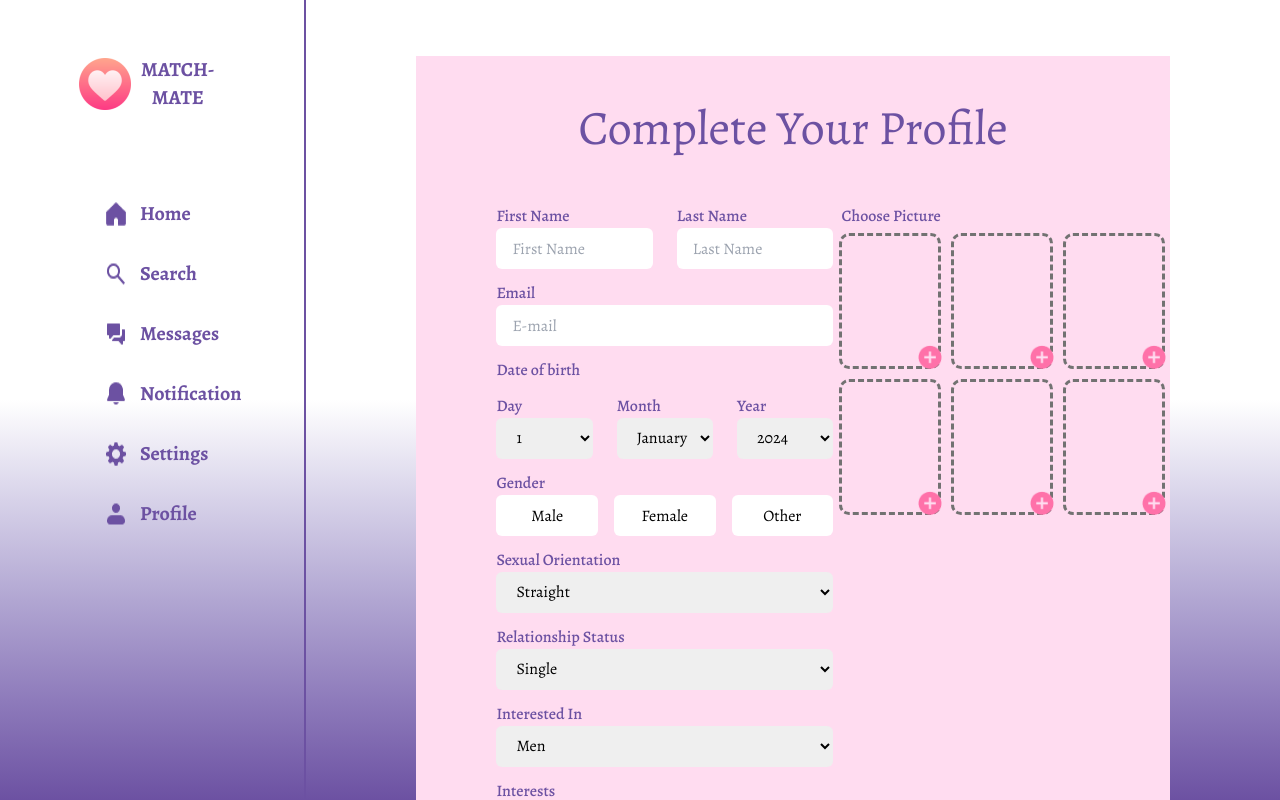
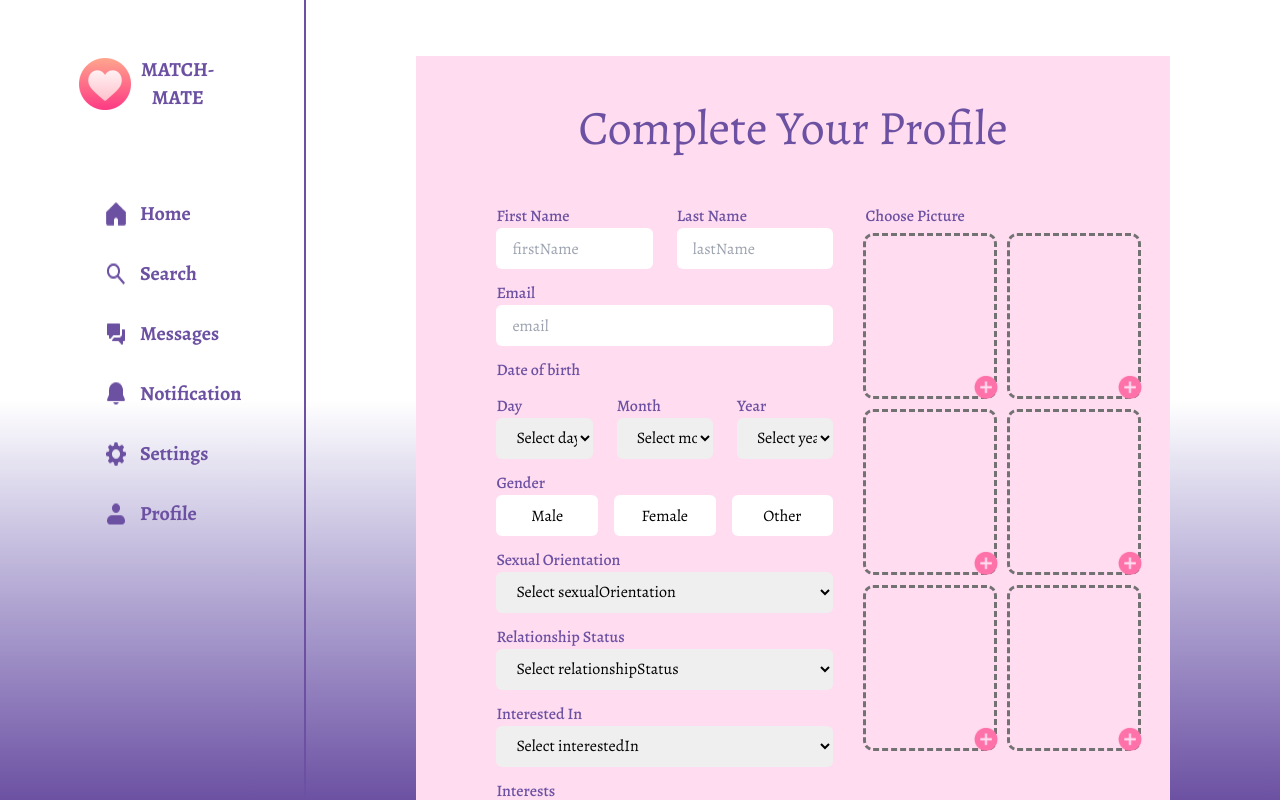
Before and after one commit to Avenged47/Web-Based-Dating-App, a React (Vite) app in the folder Frontend/: page /Dashboard in a window 1280 px wide. Built offline with nearby package versions, Linux system fonts and the light colour scheme; the HTML template or start-up script is replaced by a standard one.

Commit message:
form data

```diff
--- a/Frontend/src/components/UI/Preferences.jsx
+++ b/Frontend/src/components/UI/Preferences.jsx
@@ -1,24 +1,14 @@
 import { useState } from "react";
 
-function Preferences({ choices }) {
-  const [selectChoices, setSelectChoices] = useState([]);
-
-  const handleToggleChoice = (choice) => {
-    setSelectChoices((prev) =>
-      prev.includes(choice)
-        ? prev.filter((i) => i !== choice)
-        : [...prev, choice]
-    );
-  };
-
+function Preferences({ choices, selectedChoices, onToggleChoice }) {
   return (
     <div className="gap-4 grid grid-cols-3 p-4">
       {choices.map((choice) => (
         <div
           key={choice}
-          onClick={() => handleToggleChoice(choice)}
+          onClick={() => onToggleChoice(choice)}
           className={`cursor-pointer rounded-full px-4 py-2 text-center border-2 transition-colors ${
-            selectChoices.includes(choice)
+            selectedChoices.includes(choice)
               ? "bg-custom-indigo text-white border-custom-indigo"
               : "bg-white text-custom-indigo border-custom-indigo"
           }`}
--- a/Frontend/src/components/UI/ProfileTextField.jsx
+++ b/Frontend/src/components/UI/ProfileTextField.jsx
@@ -9,6 +9,11 @@ function ProfileTextField({
   onGenderSelect,
   selectedGender,
   choices = [],
+  selectedChoices = [],
+  onToggleChoice,
+  value,
+  onChange,
+  placeholder,
 }) {
   const [showPreferences, setShowPreferences] = useState(false);
 
@@ -19,6 +24,8 @@ function ProfileTextField({
           name={name}
           required={isRequired}
           className="pl-4 rounded-md w-full h-[41px]"
+          onChange={onChange}
+          value={value}
         >
           <option value="" disabled>
             Select {name}
@@ -50,13 +57,20 @@ function ProfileTextField({
           <input
             type="text"
             name={name}
-            placeholder={name}
+            placeholder={placeholder}
             required={isRequired}
             className="pl-4 rounded-md w-full h-[41px]"
             onClick={() => setShowPreferences(!showPreferences)}
+            value={selectedChoices.join(", ")}
             readOnly
           />
-          {showPreferences && <Preferences choices={choices} />}
+          {showPreferences && (
+            <Preferences
+              choices={choices}
+              selectedChoices={selectedChoices}
+              onToggleChoice={onToggleChoice}
+            />
+          )}
         </div>
       ) : (
         <input
@@ -65,6 +79,8 @@ function ProfileTextField({
           placeholder={name}
           required={isRequired}
           className="pl-4 rounded-md w-full h-[41px]"
+          value={value}
+          onChange={onChange}
         />
       )}
     </div>
--- a/Frontend/src/components/auth/CompleteProfile.jsx
+++ b/Frontend/src/components/auth/CompleteProfile.jsx
@@ -101,9 +101,72 @@ function CompleteProfile() {
   ];
 
   const [selectedGender, setSelectedGender] = useState("");
+  const [selectedInterests, setSelectedInterests] = useState([]);
+  const [selectedDislikes, setSelectedDislikes] = useState([]);
+  const [imageData, setImageData] = useState([]);
 
+  const handleImageUpload = (file) => {
+    setImageData((prevImages) => [...prevImages, file]);
+  };
   const handleGenderClick = (gender) => {
     setSelectedGender(gender);
+    setFormData((prevData) => ({
+      ...prevData,
+      gender: gender,
+    }));
+  };
+
+  const handleToggleInterest = (choice) => {
+    setSelectedInterests((prev) =>
+      prev.includes(choice)
+        ? prev.filter((i) => i !== choice)
+        : [...prev, choice]
+    );
+  };
+
+  const handleToggleDislike = (choice) => {
+    setSelectedDislikes((prev) =>
+      prev.includes(choice)
+        ? prev.filter((i) => i !== choice)
+        : [...prev, choice]
+    );
+  };
+
+  const [formData, setFormData] = useState({
+    firstName: "",
+    lastName: "",
+    email: "",
+    day: "",
+    month: "",
+    year: "",
+    gender: "",
+    sexualOrientation: "",
+    relationshipStatus: "",
+    interestedIn: "",
+    interests: [],
+    dislikes: [],
+    images: [],
+  });
+
+  const handleInputChange = (e) => {
+    const { name, value } = e.target;
+    setFormData((prevData) => ({
+      ...prevData,
+      [name]: value,
+    }));
+  };
+
+  const handleSubmit = (e) => {
+    e.preventDefault();
+
+    const submittedData = {
+      ...formData,
+      interests: selectedInterests,
+      dislikes: selectedDislikes,
+      images: imageData,
+    };
+
+    console.log("Form submitted", submittedData);
   };
 
   return (
@@ -113,50 +176,66 @@ function CompleteProfile() {
           Complete Your Profile
         </p>
 
-        <form className="grid grid-cols-2 py-10 pl-20">
+        <form className="grid grid-cols-2 py-10 pl-20" onSubmit={handleSubmit}>
           <div>
             <div className="gap-6 grid grid-cols-2">
               <div>
                 <FormFieldTitle title="First Name" />
-                <ProfileTextField name="First Name" />
+                <ProfileTextField
+                  name="firstName"
+                  value={formData.firstName}
+                  onChange={handleInputChange}
+                />
               </div>
               <div>
                 <FormFieldTitle title="Last  Name" />
-                <ProfileTextField name="Last Name" />
+                <ProfileTextField
+                  name="lastName"
+                  value={formData.lastName}
+                  onChange={handleInputChange}
+                />
               </div>
             </div>
             <FormFieldTitle title="Email" />
             <ProfileTextField
               type="email"
               isRequired={"required"}
-              name={"E-mail"}
+              name="email"
+              value={formData.email}
+              onChange={handleInputChange}
             />
             <FormFieldTitle title="Date of birth" />
             <div className="gap-6 grid grid-cols-3">
               <div>
                 <FormFieldTitle title="Day" />
                 <ProfileTextField
-                  name="Day"
+                  name="day"
                   type="select"
                   options={days}
+                  value={formData.day}
+                  onChange={handleInputChange}
                   isRequired
                 />
               </div>
               <div>
                 <FormFieldTitle title="Month" />
                 <ProfileTextField
-                  name="Month"
+                  name="month"
                   type="select"
                   options={months}
+                  value={formData.month}
+                  onChange={handleInputChange}
                   isRequired
                 />
               </div>
               <div>
                 <FormFieldTitle title="Year" />
                 <ProfileTextField
-                  name="Year"
+                  name="year"
                   type="select"
                   options={years}
+                  value={formData.year}
+                  onChange={handleInputChange}
                   isRequired
                 />
               </div>
@@ -165,30 +244,37 @@ function CompleteProfile() {
             <div>
               <ProfileTextField
                 type="gender"
-                name="Gender"
+                name="gender"
                 selectedGender={selectedGender}
+                value={formData.gender}
                 onGenderSelect={handleGenderClick}
               />
             </div>
             <FormFieldTitle title="Sexual Orientation" />
             <ProfileTextField
-              name="Sexual Orientation"
+              name="sexualOrientation"
               type="select"
               options={sexualOrientationOptions}
+              value={formData.sexualOrientation}
+              onChange={handleInputChange}
               isRequired
             />
             <FormFieldTitle title="Relationship Status" />
             <ProfileTextField
-              name={"Relationship Status"}
+              name="relationshipStatus"
               type="select"
               options={relationshipStatuses}
+              value={formData.relationshipStatus}
+              onChange={handleInputChange}
               isRequired
             />
             <FormFieldTitle title="Interested In" />
             <ProfileTextField
-              name="Interested In"
+              name="interestedIn"
               type="select"
               options={interestedInOptions}
+              value={formData.interestedIn}
+              onChange={handleInputChange}
               isRequired
             />
             <div className="ml-10">
@@ -197,36 +283,42 @@ function CompleteProfile() {
             <FormFieldTitle title="Interests" />
             <ProfileTextField
               type="choices"
-              name="Choose your interest"
+              name="interests"
+              placeholder="Choose your interests"
               choices={interests}
+              selectedChoices={selectedInterests}
+              onToggleChoice={handleToggleInterest}
               isRequired="required"
             />
             <FormFieldTitle title="Dislikes" />
             <ProfileTextField
               type="choices"
-              name="Choose your dislikes"
+              name="dislikes"
+              placeholder="Choose your dislikes"
               choices={dislikes}
+              selectedChoices={selectedDislikes}
+              onToggleChoice={handleToggleDislike}
               isRequired="required"
             />
           </div>
 
           <div className="flex flex-col mx-auto max-w-full">
             <FormFieldTitle title="Choose Picture" />
-            <div className="gap-4 grid grid-cols-3 pt-2">
-              <ImageSection />
-              <ImageSection />
-              <ImageSection />
-              <ImageSection />
-              <ImageSection />
-              <ImageSection />
+            <div className="gap-4 grid grid-cols-2 pt-2">
+              <ImageSection onImageUpload={handleImageUpload} />
+              <ImageSection onImageUpload={handleImageUpload} />
+              <ImageSection onImageUpload={handleImageUpload} />
+              <ImageSection onImageUpload={handleImageUpload} />
+              <ImageSection onImageUpload={handleImageUpload} />
+              <ImageSection onImageUpload={handleImageUpload} />
             </div>
           </div>
+          <div className="flex justify-center pt-3 pb-2">
+            <Button type="submit">
+              <p className="px-24 py-2">Submit</p>
+            </Button>
+          </div>
         </form>
-        <div className="flex justify-center pb-2">
-          <Button>
-            <p className="px-24 py-2">Submit</p>
-          </Button>
-        </div>
       </div>
     </div>
   );
--- a/Frontend/src/components/common/ImageSection.jsx
+++ b/Frontend/src/components/common/ImageSection.jsx
@@ -1,7 +1,7 @@
 import { useState } from "react";
 import addPictureIcon from "../../assets/images/add picture.png";
 
-function ImageSection() {
+function ImageSection({ onImageUpload }) {
   const [selectedImage, setSelectedImage] = useState(null);
 
   const handleImageChange = (e) => {
@@ -10,13 +10,14 @@ function ImageSection() {
       const reader = new FileReader();
       reader.onload = () => {
         setSelectedImage(reader.result);
+        onImageUpload(file);
       };
       reader.readAsDataURL(file);
     }
   };
 
   return (
-    <div className="relative outline-custom-dim-grey rounded-[7px] w-24 h-[130px] outline-[3px] outline-dashed">
+    <div className="relative outline-custom-dim-grey rounded-[7px] w-32 h-[160px] outline-[3px] outline-dashed">
       <input
         type="file"
         accept="image/*"
```
